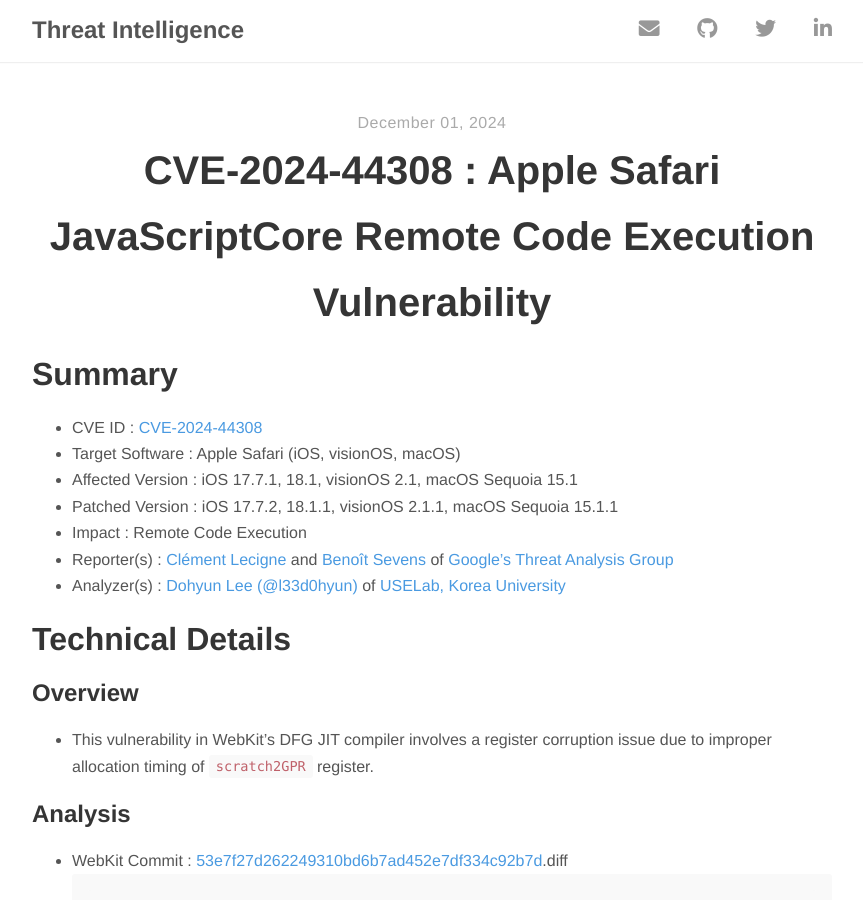
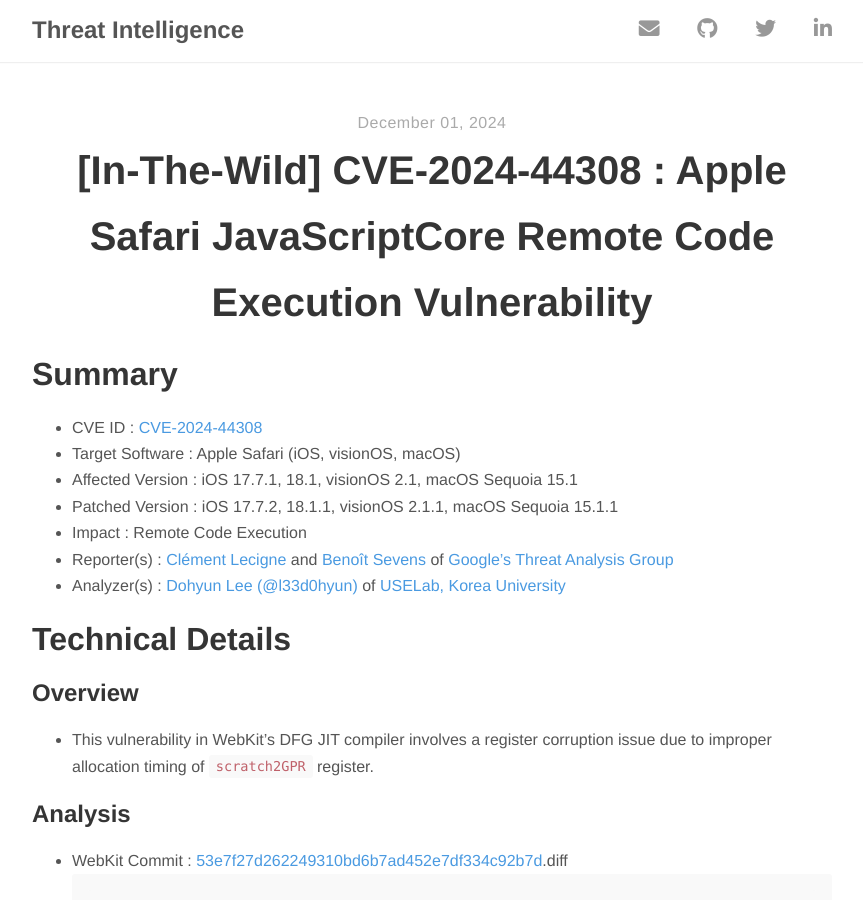
Before and after one commit to l33d0hyun/l33d0hyun.github.io, a Jekyll site: the page built from _posts/2024-12-01-CVE-2024-44308.md, in a window 1280 px wide and 900 px high. Shown: the whole window, without its empty margins (208-1071 px from the left). Built offline with Jekyll 4.4.1, drawn with Linux system fonts in a browser that asks for light colours; nearby versions of some CDN libraries.

Commit message:
Add_CVE-2024-44308

```diff
--- a/_posts/2024-12-01-CVE-2024-44308.md
+++ b/_posts/2024-12-01-CVE-2024-44308.md
@@ -1,6 +1,6 @@
 ---
 layout: post
-title: "CVE-2024-44308 : Apple Safari JavaScriptCore Remote Code Execution Vulnerability"
+title: "[In-The-Wild] CVE-2024-44308 : Apple Safari JavaScriptCore Remote Code Execution Vulnerability"
 author: "Dohyun Lee (@l33d0hyun)"
 ---
 
```
